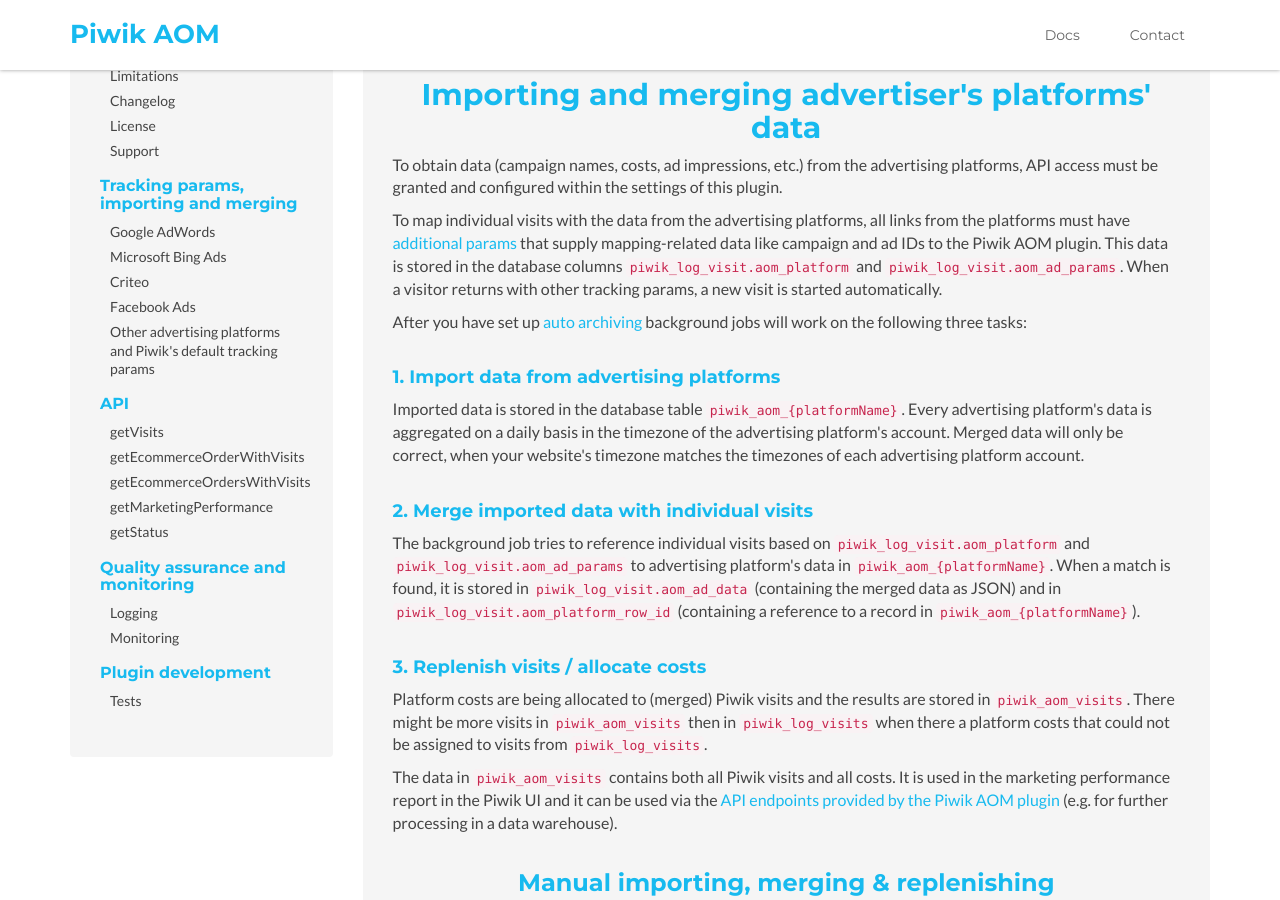
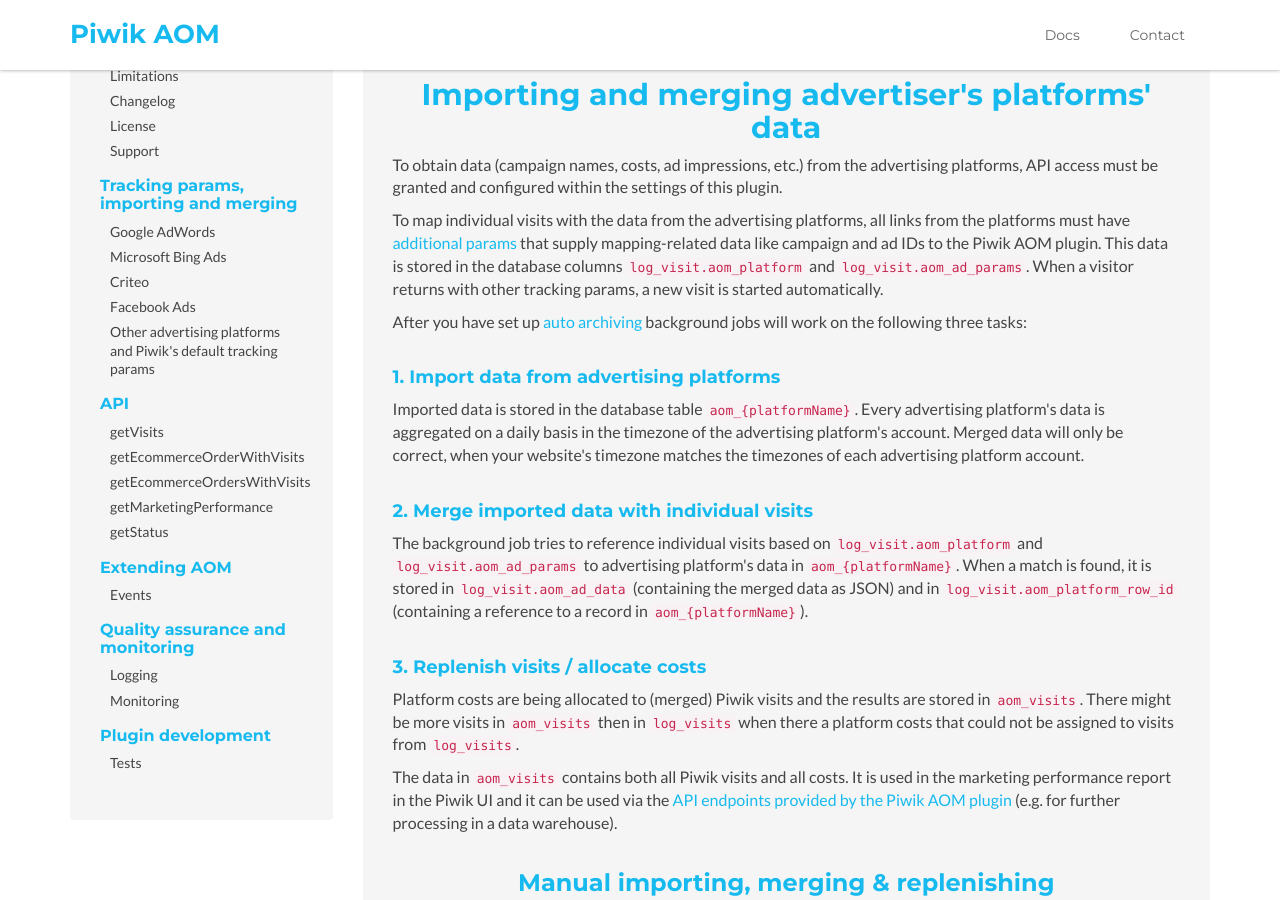
Before and after one commit to finanzcheck/AOM, a Jekyll site: the page built from docs.html, in a window 1280 px wide and 900 px high, scrolled down 219 px. Built offline with Jekyll 4.4.1, drawn with Linux system fonts in a browser that asks for light colours; comment, search, counter and statistics services are not loaded; some of the changed text lies outside the part shown.

Commit message:
Updates docs to version 0.3.7

```diff
--- a/_layouts/docs.html
+++ b/_layouts/docs.html
@@ -65,6 +65,11 @@
                             <li>getStatus</li>
                         </ul>
 
+                        <h4><a href="extending-aom.html">Extending AOM</a></h4>
+                        <ul>
+                            <li>Events</li>
+                        </ul>
+
                         <h4><a href="quality-assurance-monitoring.html">Quality assurance and monitoring</a></h4>
                         <ul>
                             <li>Logging</li>
--- a/docs.html
+++ b/docs.html
@@ -16,32 +16,31 @@ title: Piwik AOM Plugin Documentation
 
 <p>To map individual visits with the data from the advertising platforms, all links from the platforms must have
     <a href="advertisers-platforms.html">additional params</a> that supply mapping-related data like campaign and ad IDs
-    to the Piwik AOM plugin. This data is stored in the database columns <code>piwik_log_visit.aom_platform</code> and
-    <code>piwik_log_visit.aom_ad_params</code>. When a visitor returns with other tracking params, a new visit is
-    started automatically.</p>
+    to the Piwik AOM plugin. This data is stored in the database columns <code>log_visit.aom_platform</code> and
+    <code>log_visit.aom_ad_params</code>. When a visitor returns with other tracking params, a new visit is started
+    automatically.</p>
 
 <p>After you have set up <a href="http://piwik.org/docs/setup-auto-archiving/">auto archiving</a> background jobs will
     work on the following three tasks:</p>
 
 <h4 class="sub-title">1. Import data from advertising platforms</h4>
-<p>Imported data is stored in the database table <code>piwik_aom_{platformName}</code>. Every advertising platform's
-    data is aggregated on a daily basis in the timezone of the advertising platform's account. Merged data will only be
-    correct, when your website's timezone matches the timezones of each advertising platform account.</p>
+<p>Imported data is stored in the database table <code>aom_{platformName}</code>. Every advertising platform's data is
+    aggregated on a daily basis in the timezone of the advertising platform's account. Merged data will only be correct,
+    when your website's timezone matches the timezones of each advertising platform account.</p>
 
 <h4 class="sub-title">2. Merge imported data with individual visits</h4>
-<p>The background job tries to reference individual visits based on <code>piwik_log_visit.aom_platform</code> and
-    <code>piwik_log_visit.aom_ad_params</code> to advertising platform's data in <code>piwik_aom_{platformName}</code>.
-    When a match is found, it is stored in <code>piwik_log_visit.aom_ad_data</code> (containing the merged data as JSON)
-    and in <code>piwik_log_visit.aom_platform_row_id</code> (containing a reference to a record in
-    <code>piwik_aom_{platformName}</code>).</p>
+<p>The background job tries to reference individual visits based on <code>log_visit.aom_platform</code> and
+    <code>log_visit.aom_ad_params</code> to advertising platform's data in <code>aom_{platformName}</code>. When a match
+    is found, it is stored in <code>log_visit.aom_ad_data</code> (containing the merged data as JSON) and in
+    <code>log_visit.aom_platform_row_id</code> (containing a reference to a record in
+    <code>aom_{platformName}</code>).</p>
 
 <h4 class="sub-title">3. Replenish visits / allocate costs</h4>
-<p>Platform costs are being allocated to (merged) Piwik visits and the results are stored in
-    <code>piwik_aom_visits</code>. There might be more visits in <code>piwik_aom_visits</code> then in
-    <code>piwik_log_visits</code> when there a platform costs that could not be assigned to visits from
-    <code>piwik_log_visits</code>.</p>
+<p>Platform costs are being allocated to (merged) Piwik visits and the results are stored in <code>aom_visits</code>.
+    There might be more visits in <code>aom_visits</code> then in <code>log_visits</code> when there a platform costs
+    that could not be assigned to visits from <code>log_visits</code>.</p>
 
-<p>The data in <code>piwik_aom_visits</code> contains both all Piwik visits and all costs. It is used in the marketing
+<p>The data in <code>aom_visits</code> contains both all Piwik visits and all costs. It is used in the marketing
     performance report in the Piwik UI and it can be used via the <a href="api.html">API endpoints provided by the Piwik
     AOM plugin</a> (e.g. for further processing in a data warehouse).</p>
 
@@ -104,6 +103,11 @@ title: Piwik AOM Plugin Documentation
 
 <!-- Changelog -->
 <h2 class="sub-title text-center">Changelog</h2>
+<p><strong>0.3.7</strong> on 2 August 2016</p>
+<ul>
+    <li>Fixes [prefixed database table names](https://github.com/advanced-online-marketing/AOM/issues/19) and updates
+        dependencies (libraries of AdWords and Facebook Ads)</li>
+</ul>
 <p><strong>0.3.1</strong> on 9 June 2016</p>
 <ul>
     <li>Adds drill-downs into marketing performance reports (campaigns, ad groups)</li>
```
Also changed, not shown: advertisers-platforms.html (+4 -4 lines), extending-aom.html (added, +30 -0 lines).
